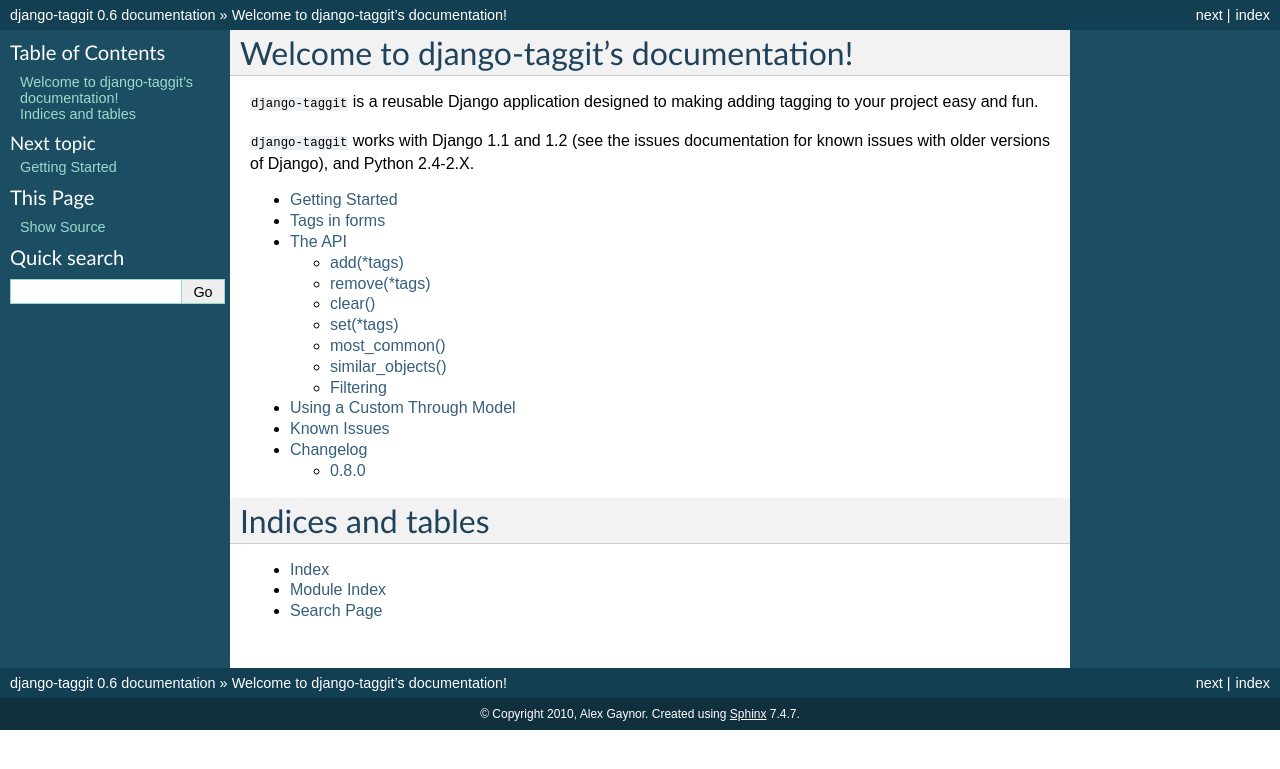
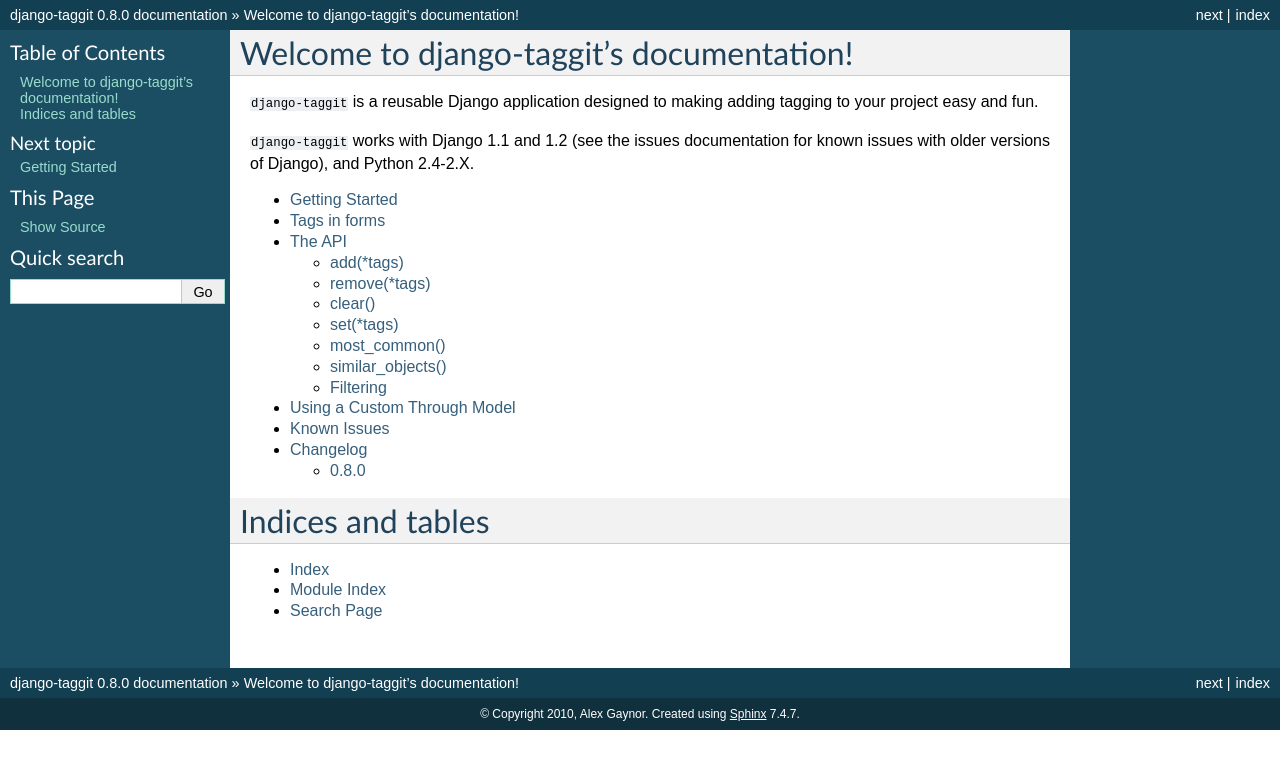
Before and after one commit to jazzband/django-taggit, a Sphinx documentation site: the page built from docs/index.txt, in a window 1280 px wide. Shown: the top 769 px of the page. Built offline with Sphinx 7.4.7, drawn with Linux system fonts in a browser that asks for light colours.

Commit message:
Bump version numbers

```diff
--- a/docs/conf.py
+++ b/docs/conf.py
@@ -45,9 +45,9 @@
 # built documents.
 #
 # The short X.Y version.
-version = '0.6'
+version = '0.8'
 # The full version, including alpha/beta/rc tags.
-release = '0.6'
+release = '0.8.0'
 
 # The language for content autogenerated by Sphinx. Refer to documentation
 # for a list of supported languages.
--- a/taggit/__init__.py
+++ b/taggit/__init__.py
@@ -1 +1 @@
-VERSION = (0, 6, 0)
+VERSION = (0, 8, 0)
```
